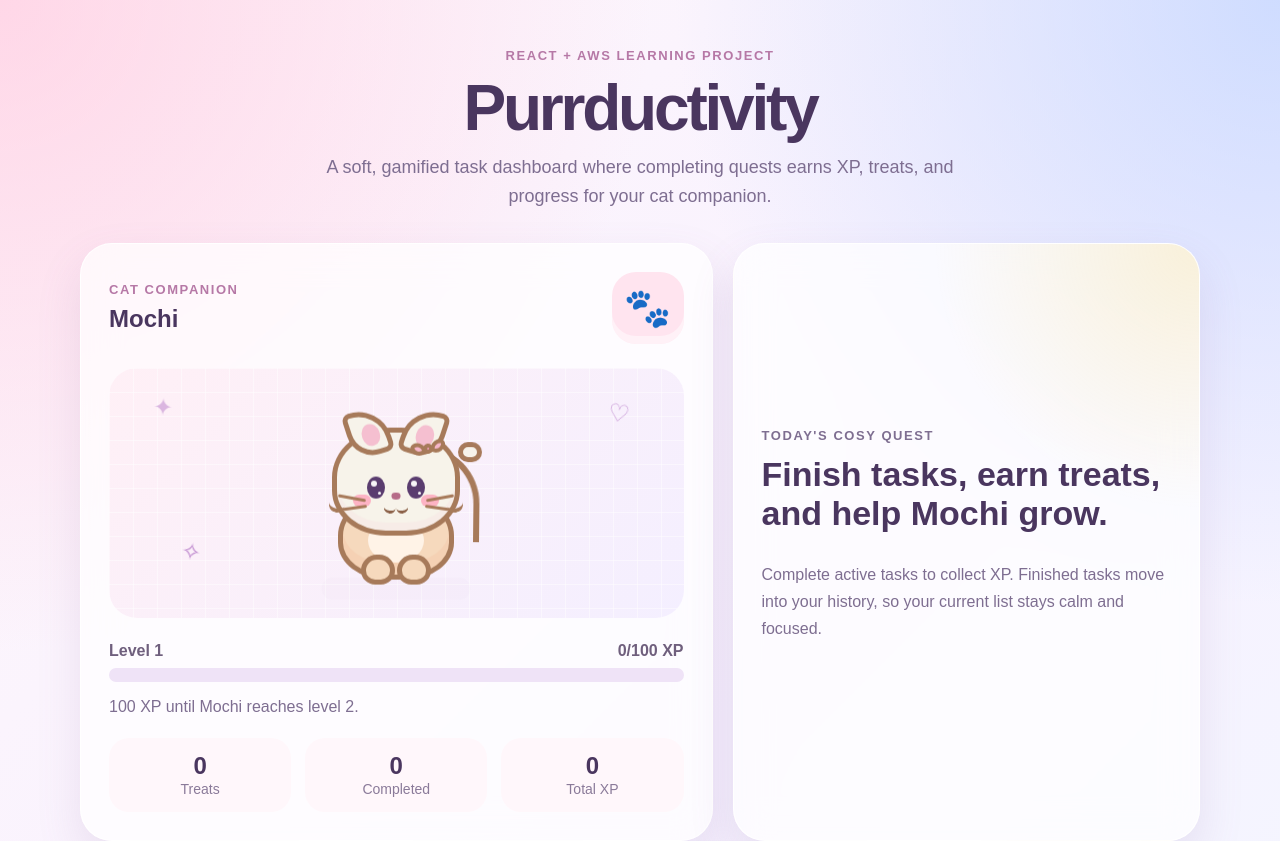
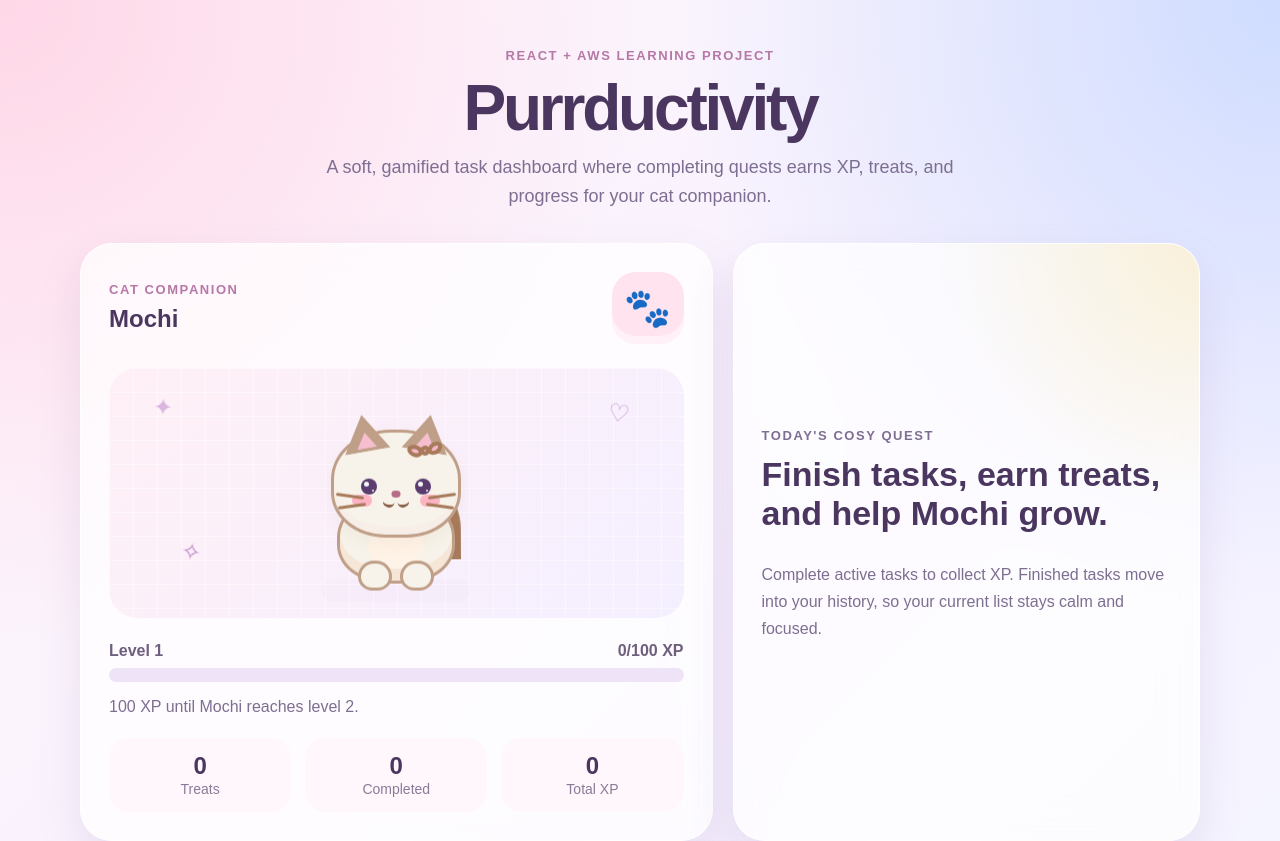
Before and after one commit to anitajiang8/aws-task-dashboard, a React (Vite) app: page / in a window 1280 px wide. Shown: the top 841 px of the page. Built offline with nearby package versions, Linux system fonts and the light colour scheme.

Commit message:
feat(ui) refine cat features to be cuter

```diff
--- a/src/App.css
+++ b/src/App.css
@@ -113,7 +113,7 @@ h2 {
 
 .floating-sparkle {
   position: absolute;
-  z-index: 3;
+  z-index: 5;
   color: #c18dd0;
   font-size: 24px;
   opacity: 0.8;
@@ -140,7 +140,7 @@ h2 {
 .animated-cat {
   position: absolute;
   left: 50%;
-  bottom: 18px;
+  bottom: 16px;
   width: 230px;
   height: 190px;
   transform: translateX(-50%);
@@ -157,45 +157,49 @@ h2 {
   background: rgba(111, 95, 125, 0.12);
   transform: translateX(-50%);
   animation: shadowPulse 2.8s ease-in-out infinite;
+  z-index: 0;
 }
 
 .cat-tail {
   position: absolute;
-  right: 32px;
-  bottom: 58px;
-  width: 58px;
-  height: 96px;
-  border: 6px solid #a77a5a;
+  left: 118px;
+  bottom: 42px;
+  width: 62px;
+  height: 92px;
+  border: 10px solid #a77a5a;
   border-left: none;
   border-bottom: none;
   border-radius: 0 999px 0 0;
-  transform-origin: bottom left;
+  background: transparent;
+  transform-origin: left bottom;
   animation: tailWag 1.8s ease-in-out infinite;
-  background: transparent;
+  z-index: 1;
 }
 
 .tail-tip {
   position: absolute;
-  top: -10px;
-  right: -8px;
+  top: -12px;
+  right: -9px;
   width: 24px;
-  height: 20px;
+  height: 24px;
   border-radius: 999px;
   background: #f7f3ea;
-  border: 5px solid #a77a5a;
+  border: 8px solid #a77a5a;
+  box-sizing: border-box;
 }
 
 .cat-body {
   position: absolute;
   left: 50%;
-  bottom: 20px;
-  width: 116px;
-  height: 88px;
+  bottom: 18px;
+  width: 118px;
+  height: 92px;
   transform: translateX(-50%);
-  border: 5px solid #a77a5a;
+  border: 3px solid #c09f88;
   border-radius: 50% 50% 42% 42%;
-  background: #f6d9bd;
-  box-shadow: inset 0 -12px 0 rgba(244, 197, 167, 0.42);
+  background: #f7f3ea;
+  box-shadow: inset 0 -12px 0 rgba(244, 224, 206, 0.65);
+  z-index: 2;
 }
 
 .cat-belly {
@@ -214,8 +218,8 @@ h2 {
   bottom: -10px;
   width: 34px;
   height: 30px;
-  border: 5px solid #a77a5a;
-  background: #f6d9bd;
+  border: 3px solid #c09f88;
+  background: #f7f3ea;
   border-radius: 18px 18px 16px 16px;
 }
 
@@ -231,75 +235,56 @@ h2 {
   position: absolute;
   left: 50%;
   top: 18px;
-  width: 128px;
+  width: 130px;
   height: 108px;
   transform: translateX(-50%);
-  border: 5px solid #a77a5a;
+  border: 3px solid #c09f88;
   border-radius: 46% 46% 42% 42%;
   background: #f7f3ea;
-  box-shadow: inset 0 -8px 0 rgba(247, 212, 222, 0.24);
-}
-
-.cat-head::before,
-.cat-head::after {
-  content: "";
-  position: absolute;
-  top: 64px;
-  width: 16px;
-  height: 12px;
-  border-bottom: 4px solid #a77a5a;
-  border-radius: 0 0 10px 10px;
-}
-
-.cat-head::before {
-  left: -8px;
-  transform: rotate(16deg);
-}
-
-.cat-head::after {
-  right: -8px;
-  transform: rotate(-16deg);
+  box-shadow:
+    0 6px 16px rgba(167, 122, 90, 0.08),
+    inset 0 -8px 0 rgba(247, 212, 222, 0.20);
+  z-index: 3;
 }
 
 .cat-ear {
   position: absolute;
-  top: -24px;
-  width: 42px;
-  height: 48px;
-  border: 5px solid #a77a5a;
-  background: #f7f3ea;
+  top: -18px;
+  width: 46px;
+  height: 42px;
+  background: #c09f88;
+  clip-path: polygon(50% 0%, 0% 88%, 100% 88%);
 }
 
 .cat-ear-left {
-  left: 10px;
-  border-radius: 8px 36px 8px 28px;
-  transform: rotate(-18deg);
+  left: 8px;
+  transform: rotate(-10deg);
 }
 
 .cat-ear-right {
-  right: 10px;
-  border-radius: 36px 8px 28px 8px;
-  transform: rotate(18deg);
+  right: 8px;
+  transform: rotate(10deg);
 }
 
 .cat-ear-inner {
   position: absolute;
-  left: 9px;
-  top: 11px;
-  width: 18px;
-  height: 22px;
-  border-radius: 50% 50% 46% 46%;
+  left: 50%;
+  bottom: 6px;
+  width: 20px;
+  height: 18px;
   background: #f5bfd0;
+  clip-path: polygon(50% 0%, 0% 88%, 100% 88%);
+  transform: translateX(-50%);
 }
 
 .cat-bow {
   position: absolute;
-  top: 2px;
-  right: 10px;
+  top: 4px;
+  right: 16px;
   width: 34px;
   height: 26px;
-  transform: rotate(-10deg);
-  z-index: 2;
+  transform: rotate(-8deg);
+  z-index: 4;
 }
 
 .bow-left,
@@ -343,9 +328,9 @@ h2 {
 
 .cat-eye {
   position: absolute;
-  top: 44px;
-  width: 18px;
-  height: 22px;
+  top: 46px;
+  width: 16px;
+  height: 16px;
   border-radius: 50%;
   background: #5a3c6f;
   animation: blink 4s ease-in-out infinite;
@@ -353,11 +338,11 @@ h2 {
 }
 
 .cat-eye-left {
-  left: 30px;
+  left: 27px;
 }
 
 .cat-eye-right {
-  right: 30px;
+  right: 27px;
 }
 
 .eye-sparkle {
@@ -368,40 +353,40 @@ h2 {
 }
 
 .eye-sparkle-large {
-  top: 4px;
-  left: 4px;
-  width: 6px;
-  height: 6px;
+  top: 3px;
+  left: 3px;
+  width: 5px;
+  height: 5px;
 }
 
 .eye-sparkle-small {
-  bottom: 4px;
-  right: 4px;
-  width: 3px;
-  height: 3px;
+  bottom: 3px;
+  right: 3px;
+  width: 2px;
+  height: 2px;
 }
 
 .cat-cheek {
   position: absolute;
   top: 62px;
-  width: 18px;
+  width: 20px;
   height: 12px;
   border-radius: 999px;
   background: rgba(255, 154, 181, 0.72);
 }
 
 .cat-cheek-left {
-  left: 16px;
+  left: 18px;
 }
 
 .cat-cheek-right {
-  right: 16px;
+  right: 18px;
 }
 
 .cat-nose {
   position: absolute;
   left: 50%;
-  top: 60px;
+  top: 58px;
   width: 9px;
   height: 7px;
   border-radius: 50% 50% 60% 60%;
@@ -412,8 +397,8 @@ h2 {
 .cat-mouth {
   position: absolute;
   left: 50%;
-  top: 68px;
-  width: 26px;
+  top: 62px;
+  width: 28px;
   height: 12px;
   transform: translateX(-50%);
 }
@@ -448,26 +433,26 @@ h2 {
 }
 
 .cat-whisker-left-one {
-  left: 1px;
-  top: 64px;
-  transform: rotate(10deg);
+  left: 2px;
+  top: 62px;
+  transform: rotate(8deg);
 }
 
 .cat-whisker-left-two {
-  left: 2px;
-  top: 74px;
+  left: 4px;
+  top: 72px;
   transform: rotate(-8deg);
 }
 
 .cat-whisker-right-one {
-  right: 1px;
-  top: 64px;
-  transform: rotate(-10deg);
+  right: 2px;
+  top: 62px;
+  transform: rotate(-8deg);
 }
 
 .cat-whisker-right-two {
-  right: 2px;
-  top: 74px;
+  right: 4px;
+  top: 72px;
   transform: rotate(8deg);
 }
 
@@ -855,7 +840,7 @@ h2 {
   }
 
   50% {
-    transform: rotate(10deg);
+    transform: rotate(8deg);
   }
 }
 
```
